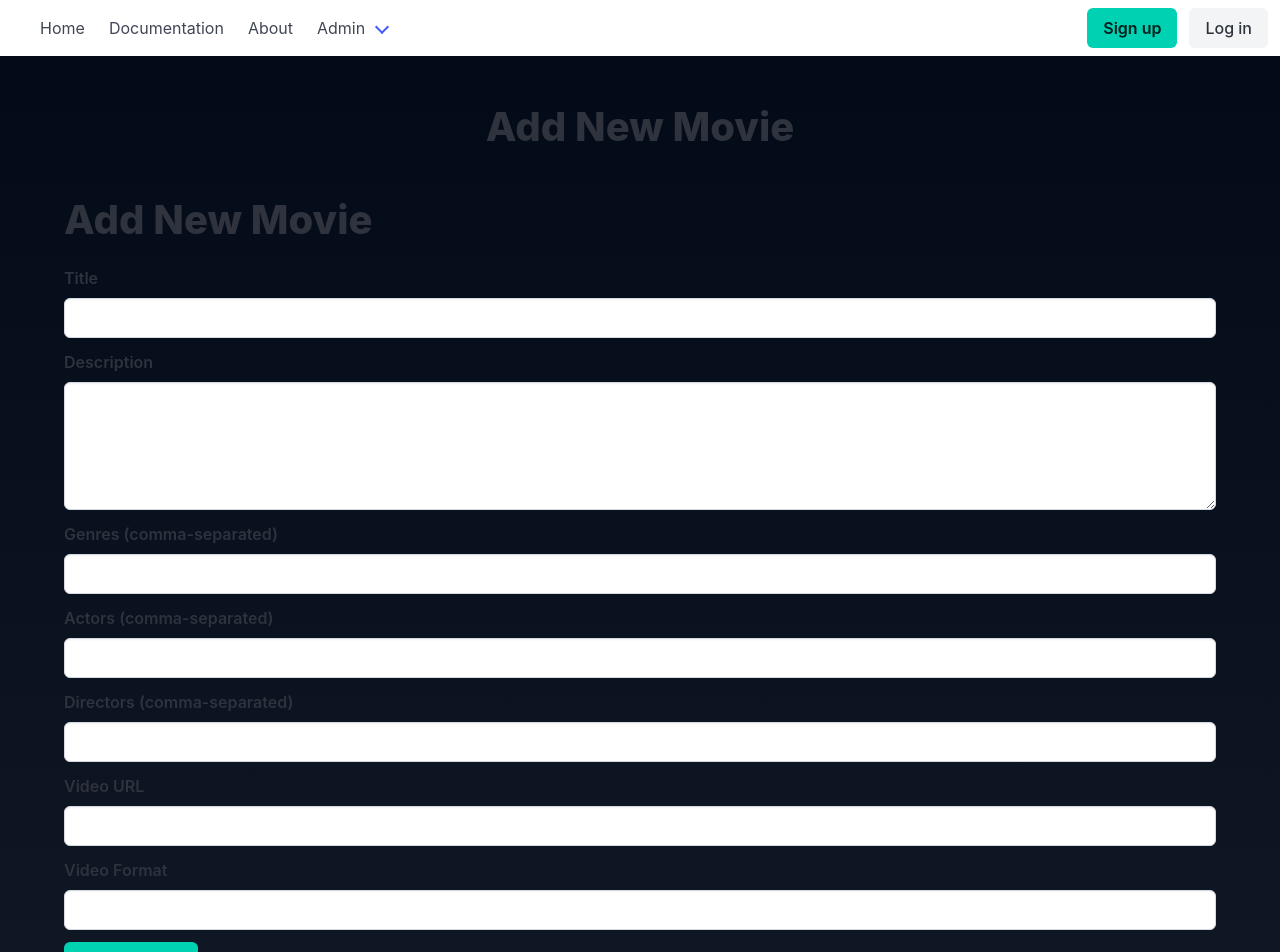
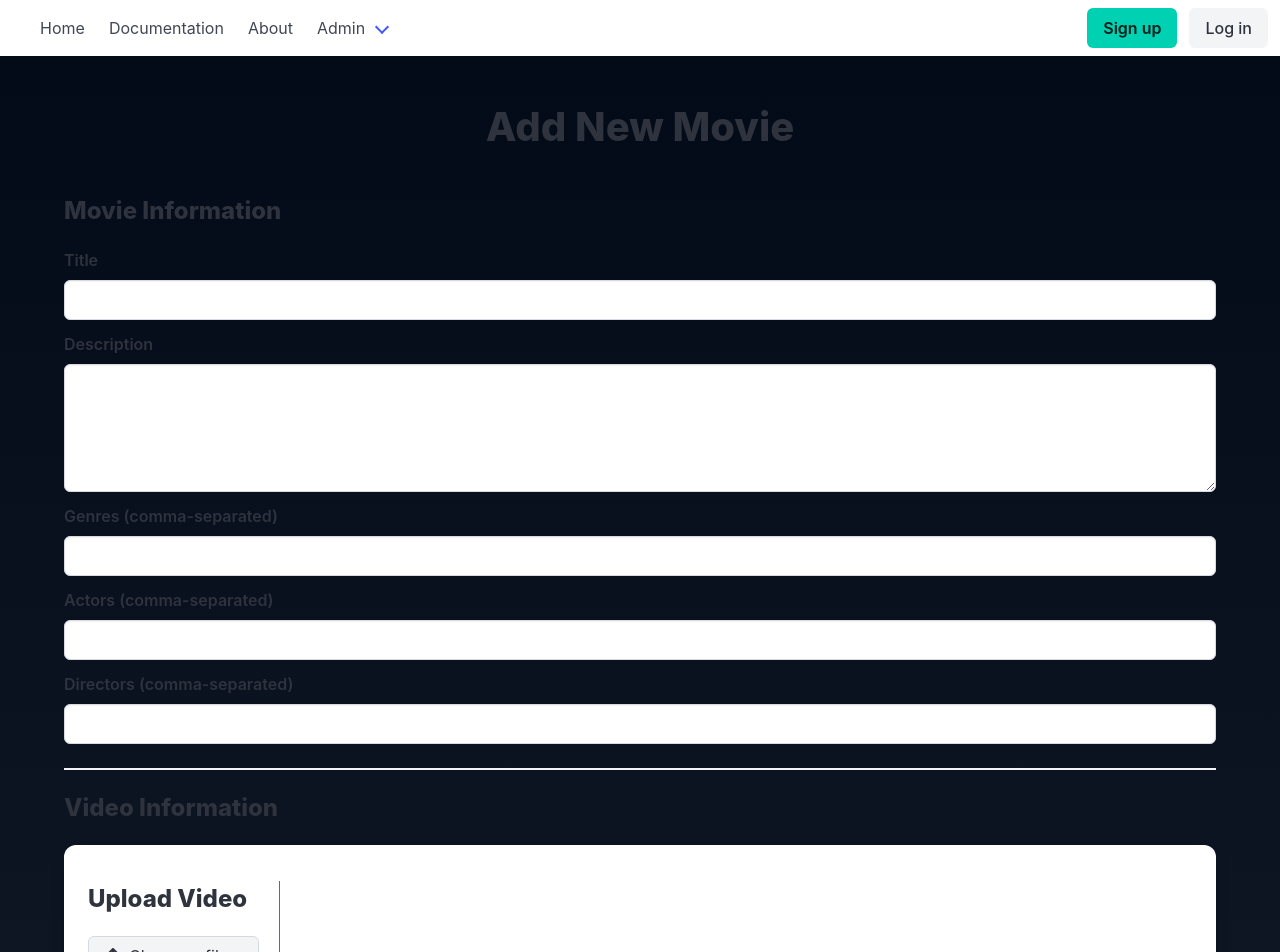
Before and after one commit to drag0dev/argon, a React app in the folder front/: page /movie/add in a window 1280 px wide. Shown: the top 952 px of the page. Built offline with nearby package versions, Linux system fonts and the light colour scheme; the HTML template or start-up script is replaced by a standard one.

Commit message:
include videoupload component; minor styling change

```diff
--- a/front/src/components/AddMovieForm.tsx
+++ b/front/src/components/AddMovieForm.tsx
@@ -1,6 +1,7 @@
 import React, { useState } from 'react';
 import { FontAwesomeIcon } from '@fortawesome/react-fontawesome';
 import { faPlus } from '@fortawesome/free-solid-svg-icons';
+import VideoUpload from './VideoUpload';
 
 const AddMovieForm = () => {
   const [movie, setMovie] = useState({
@@ -45,8 +46,10 @@ const AddMovieForm = () => {
 
   return (
     <div className="container">
-      <h1 className="title is-2">Add New Movie</h1>
       <form onSubmit={handleSubmit}>
+
+        <h2 className="title is-4">Movie Information</h2>
+
         <div className="field">
           <label className="label" htmlFor="title">
             Title
@@ -128,37 +131,11 @@ const AddMovieForm = () => {
           </div>
         </div>
 
-        <div className="field">
-          <label className="label" htmlFor="videoUrl">
-            Video URL
-          </label>
-          <div className="control">
-            <input
-              className="input"
-              type="url"
-              id="videoUrl"
-              name="url"
-              value={movie.video.url}
-              onChange={handleVideoInputChange}
-            />
-          </div>
-        </div>
+        <hr/>
 
-        <div className="field">
-          <label className="label" htmlFor="videoFormat">
-            Video Format
-          </label>
-          <div className="control">
-            <input
-              className="input"
-              type="text"
-              id="videoFormat"
-              name="format"
-              value={movie.video.format}
-              onChange={handleVideoInputChange}
-            />
-          </div>
-        </div>
+        <h2 className="title is-4">Video Information</h2>
+
+        <VideoUpload />
 
         <div className="field">
           <div className="control">
```
